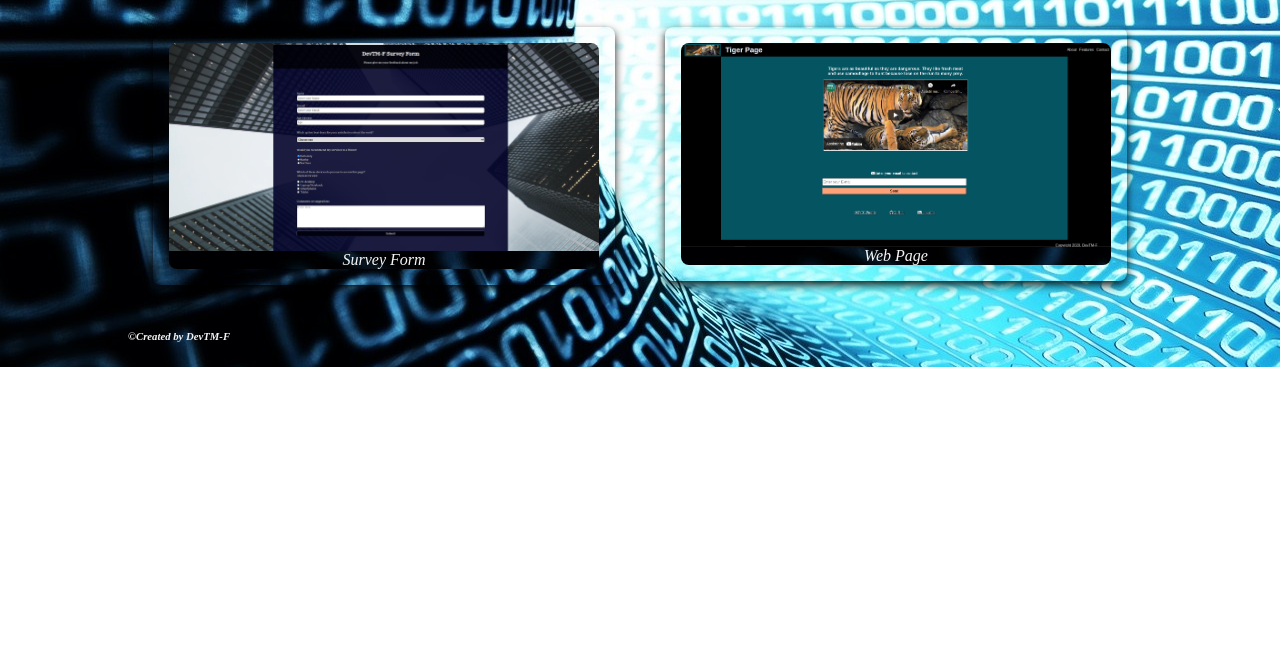
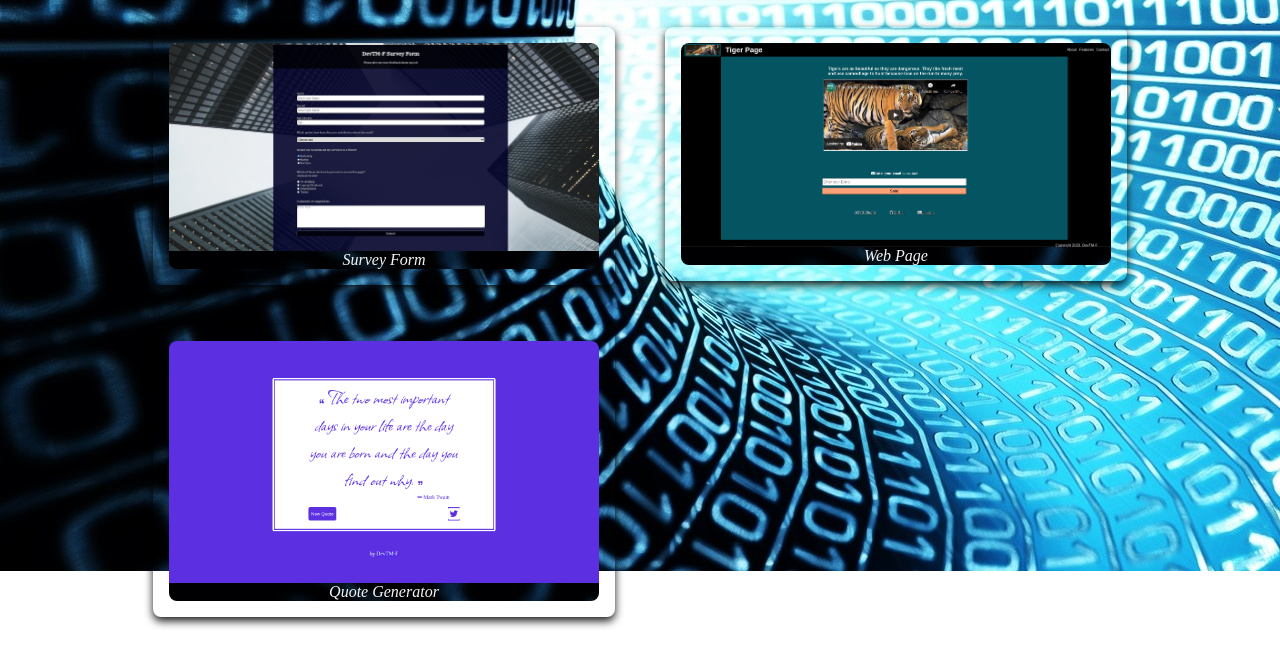
Before and after one commit to DevTM-F/DevTM-F.github.io, a plain HTML site: page views/portfolio.html in a window 1280 px wide. Shown: the part 509-1168 px from the top of the page. Before the commit the page ends 876 px from the top, so only its background shows below. Drawn offline with nearby package versions, Linux system fonts and the light colour scheme.

```diff
--- a/views/portfolio.html
+++ b/views/portfolio.html
@@ -7,9 +7,10 @@
     <meta http-equiv="X-UA-Compatible" content="ie=edge">
     <link rel="stylesheet" type="text/css" href="../css/main.css" />
     <link rel="stylesheet" type="text/css" href="../css/page2.css" />
-    <title>My site/pg2</title>
+    <title>DevTM-F/portfolio</title>
     <script type="text/javascript" src="https://code.jquery.com/jquery-3.5.1.js"></script>
     <script async src="https://www.googletagmanager.com/gtag/js?id=G-LRXDZ6TJRH"></script>
+    <link rel="shortcut icon" href="/favicon/Myfav.ico"/>
 </head>
 
 <body>
@@ -79,6 +80,16 @@
                         </div>
                     </div>
                 </div>
+                <div id="row" class="row">
+                    <div class="column">
+                        <div class="card">
+                            <a class="projects" href="https://codepen.io/DevTM-F/full/xxrpBqy" target="iframe">
+                            <img src="../img/quote.png" />
+                                <p class="p">Quote Generator</p>
+                            </a>
+                        </div>
+                    </div>
+                </div>
                     <div id="modal" class="modal" isOpen="true">
                         <div class="modal-content">
                             <span class="close">x</span>
```
Also changed, not shown: index.html (+2 -1 lines), views/music.html (+2 -1 lines), favicon/Myfav.ico (added), img/quote.png (added).
